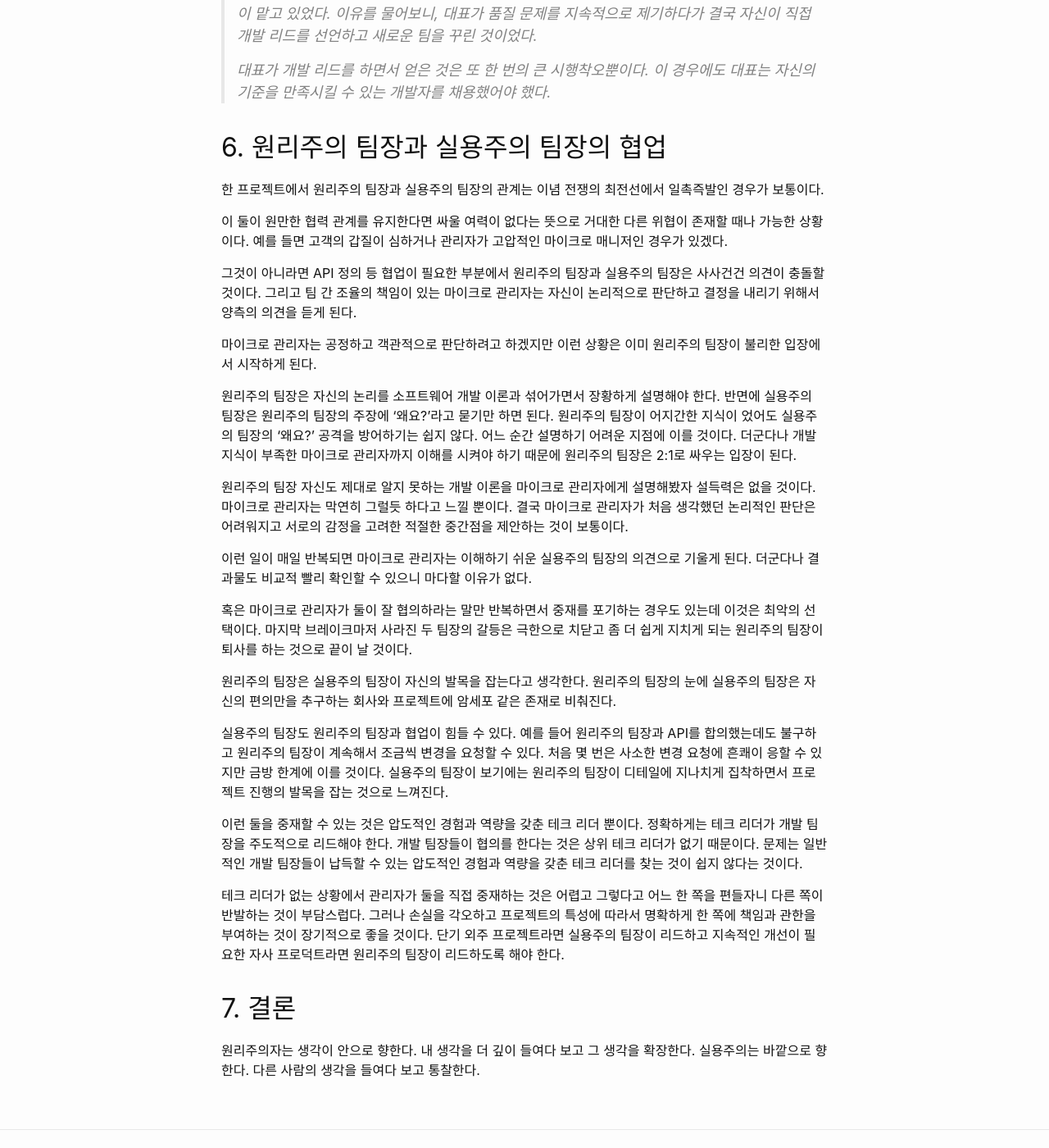
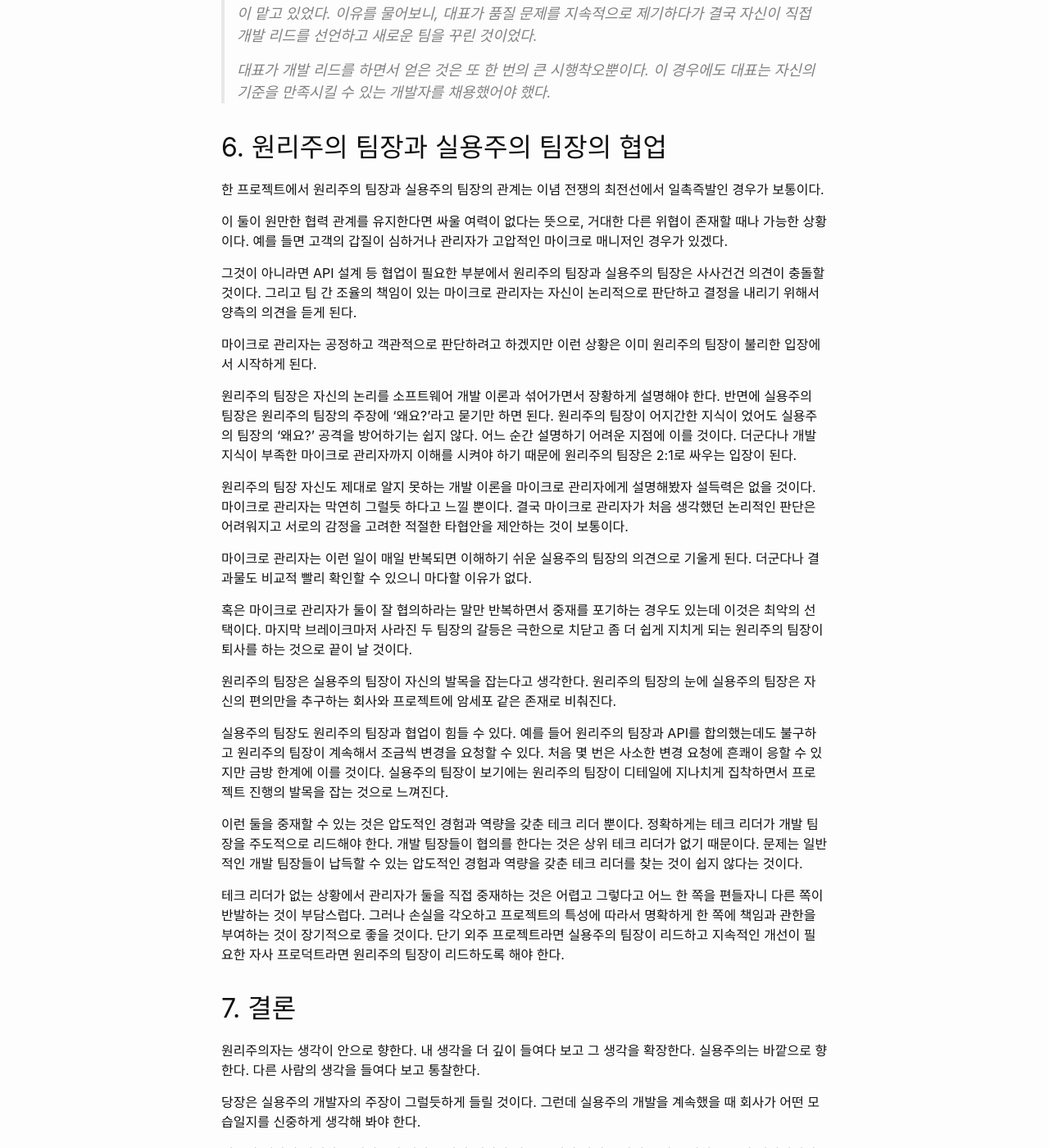
Before and after one commit to mannercode/mannercode.github.io, a Jekyll site: the page built from _posts/2024-02-03-pragmatism-principlism.md, in a window 1280 px wide and 1400 px high, scrolled down 6492 px. Shown: the whole window at 82% size. Built offline with Jekyll 4.4.1, drawn with Linux system fonts in a browser that asks for light colours; comment, search, counter and statistics services are not loaded; some of the changed text lies outside the part shown.

Commit message:
결론 작성 중

```diff
--- a/_posts/2024-02-03-pragmatism-principlism.md
+++ b/_posts/2024-02-03-pragmatism-principlism.md
@@ -170,17 +170,17 @@ SI회사 이야기 쓴다.
 
 한 프로젝트에서 원리주의 팀장과 실용주의 팀장의 관계는 이념 전쟁의 최전선에서 일촉즉발인 경우가 보통이다.
 
-이 둘이 원만한 협력 관계를 유지한다면 싸울 여력이 없다는 뜻으로 거대한 다른 위협이 존재할 때나 가능한 상황이다. 예를 들면 고객의 갑질이 심하거나 관리자가 고압적인 마이크로 매니저인 경우가 있겠다.
+이 둘이 원만한 협력 관계를 유지한다면 싸울 여력이 없다는 뜻으로, 거대한 다른 위협이 존재할 때나 가능한 상황이다. 예를 들면 고객의 갑질이 심하거나 관리자가 고압적인 마이크로 매니저인 경우가 있겠다.
 
-그것이 아니라면 API 정의 등 협업이 필요한 부분에서 원리주의 팀장과 실용주의 팀장은 사사건건 의견이 충돌할 것이다. 그리고 팀 간 조율의 책임이 있는 마이크로 관리자는 자신이 논리적으로 판단하고 결정을 내리기 위해서 양측의 의견을 듣게 된다.
+그것이 아니라면 API 설계 등 협업이 필요한 부분에서 원리주의 팀장과 실용주의 팀장은 사사건건 의견이 충돌할 것이다. 그리고 팀 간 조율의 책임이 있는 마이크로 관리자는 자신이 논리적으로 판단하고 결정을 내리기 위해서 양측의 의견을 듣게 된다.
 
 마이크로 관리자는 공정하고 객관적으로 판단하려고 하겠지만 이런 상황은 이미 원리주의 팀장이 불리한 입장에서 시작하게 된다.
 
 원리주의 팀장은 자신의 논리를 소프트웨어 개발 이론과 섞어가면서 장황하게 설명해야 한다. 반면에 실용주의 팀장은 원리주의 팀장의 주장에 '왜요?'라고 묻기만 하면 된다. 원리주의 팀장이 어지간한 지식이 었어도 실용주의 팀장의 '왜요?' 공격을 방어하기는 쉽지 않다. 어느 순간 설명하기 어려운 지점에 이를 것이다. 더군다나 개발 지식이 부족한 마이크로 관리자까지 이해를 시켜야 하기 때문에 원리주의 팀장은 2:1로 싸우는 입장이 된다.
 
-원리주의 팀장 자신도 제대로 알지 못하는 개발 이론을 마이크로 관리자에게 설명해봤자 설득력은 없을 것이다. 마이크로 관리자는 막연히 그럴듯 하다고 느낄 뿐이다. 결국 마이크로 관리자가 처음 생각했던 논리적인 판단은 어려워지고 서로의 감정을 고려한 적절한 중간점을 제안하는 것이 보통이다.
+원리주의 팀장 자신도 제대로 알지 못하는 개발 이론을 마이크로 관리자에게 설명해봤자 설득력은 없을 것이다. 마이크로 관리자는 막연히 그럴듯 하다고 느낄 뿐이다. 결국 마이크로 관리자가 처음 생각했던 논리적인 판단은 어려워지고 서로의 감정을 고려한 적절한 타협안을 제안하는 것이 보통이다.
 
-이런 일이 매일 반복되면 마이크로 관리자는 이해하기 쉬운 실용주의 팀장의 의견으로 기울게 된다. 더군다나 결과물도 비교적 빨리 확인할 수 있으니 마다할 이유가 없다.
+마이크로 관리자는 이런 일이 매일 반복되면 이해하기 쉬운 실용주의 팀장의 의견으로 기울게 된다. 더군다나 결과물도 비교적 빨리 확인할 수 있으니 마다할 이유가 없다.
 
 혹은 마이크로 관리자가 둘이 잘 협의하라는 말만 반복하면서 중재를 포기하는 경우도 있는데 이것은 최악의 선택이다. 마지막 브레이크마저 사라진 두 팀장의 갈등은 극한으로 치닫고 좀 더 쉽게 지치게 되는 원리주의 팀장이 퇴사를 하는 것으로 끝이 날 것이다.
 
@@ -192,14 +192,17 @@ SI회사 이야기 쓴다.
 
 테크 리더가 없는 상황에서 관리자가 둘을 직접 중재하는 것은 어렵고 그렇다고 어느 한 쪽을 편들자니 다른 쪽이 반발하는 것이 부담스럽다. 그러나 손실을 각오하고 프로젝트의 특성에 따라서 명확하게 한 쪽에 책임과 관한을 부여하는 것이 장기적으로 좋을 것이다. 단기 외주 프로젝트라면 실용주의 팀장이 리드하고 지속적인 개선이 필요한 자사 프로덕트라면 원리주의 팀장이 리드하도록 해야 한다.
 
-<!-- 결국 둘은 감정적으로 대립하게 되고 프로젝트는 물론이고 개발 조직까지 흔들리게 된다. -->
-
-<!-- 이 아슬아슬한 상황에서는 중재자의 역할이 중요한데 중재자가 마이크로 관리자라면 높은 확률로 총력전 수준의 전쟁이 된다. -->
-<!-- 이런 전투가 매일 벌어지면 마이크로 관리자는 중재에 소극적인 입장이 될 것이다. -->
-
 ## 7. 결론
 
 원리주의자는 생각이 안으로 향한다. 내 생각을 더 깊이 들여다 보고 그 생각을 확장한다. 실용주의는 바깥으로 향한다. 다른 사람의 생각을 들여다 보고 통찰한다.
+
+당장은 실용주의 개발자의 주장이 그럴듯하게 들릴 것이다. 그런데 실용주의 개발을 계속했을 때 회사가 어떤 모습일지를 신중하게 생각해 봐야 한다.
+
+비교적 개발에 전념하는 원리주의 팀장은 당장 성과가 나오는 것이 아니고 자기 주장도 강하고 오버 엔지니어링으로 비용이 높아진다. 이런 시행착오를 회사가 감당하지 못하고 실용주의로 흐른다면 결국 실용주의 개발자만 남을 것이다. 실용주의 개발자가 다수를 차지한 상황에서 관리자가 품질에 문제의식을 느끼고 원리주의 개발자를 채용해봤자 기존에 자리잡은 실용주의 팀장들이 텃새를 버티기는 힘들 것이다.
+
+결국 회사가 개발하는 제품의 성격에 따라서 개발자의 성향을 선택해야 할 것이다. 자사 프로덕트라면 실용주의 개발자는 최소화 해야 한다. 단기 외주 프로젝트라면 원리주의 개발자를 최소화 해야 한다.
+
+기술부채가 쌓일수록 유지보수가 어려워지는 것처럼 당장 개발자가 부족하다는 이유로 채용 부채를 쌓게 되면 개발 조직의 유지가 어려워질 것이다.
 
 <!-- ## 11. 회사의 기술력을 높이기 위해서, 소프트웨어 개발 회사로 살아남기 위해서
 
```
